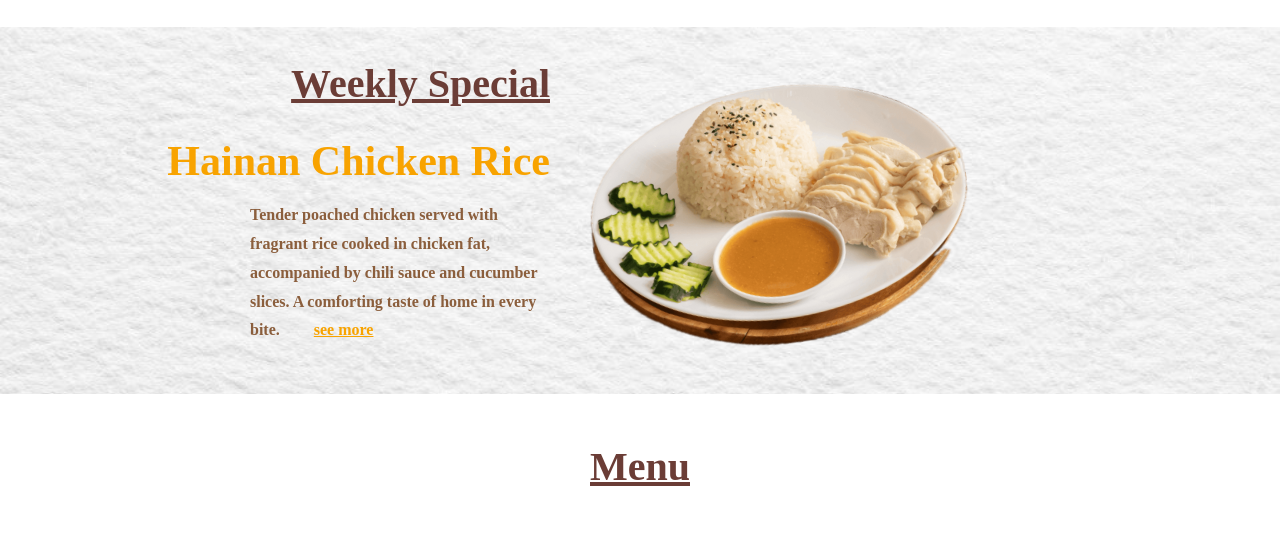
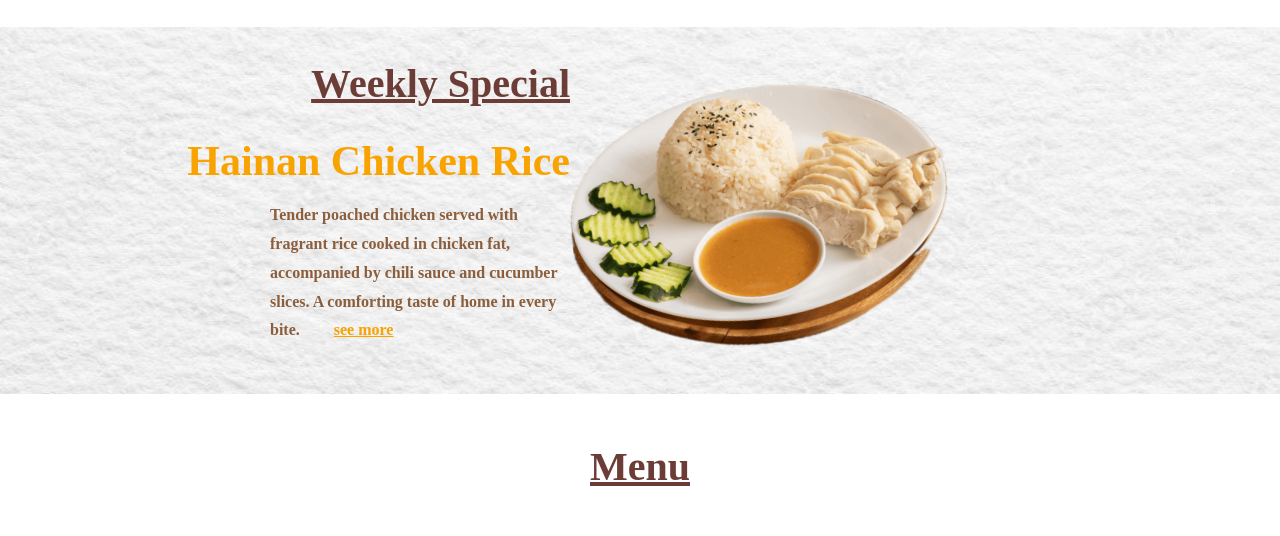
Before and after one commit to yushita33/yushita33.github.io, a plain HTML site: page index.html in a window 1280 px wide. Shown: the part 842-1378 px from the top of the page. Drawn offline with nearby package versions, Linux system fonts and the light colour scheme.

Commit message:
スマホで見た場合に左右余白が出る件のテスト

```diff
--- a/css/index.css
+++ b/css/index.css
@@ -28,7 +28,7 @@
 
 .weekly-special {
     display: flex;
-    gap: 40px;
+    /*gap: 40px;*/
     background-image: url(../image/waterpaper2.jpg);
     background-size: cover;
     background-repeat: no-repeat;
```
